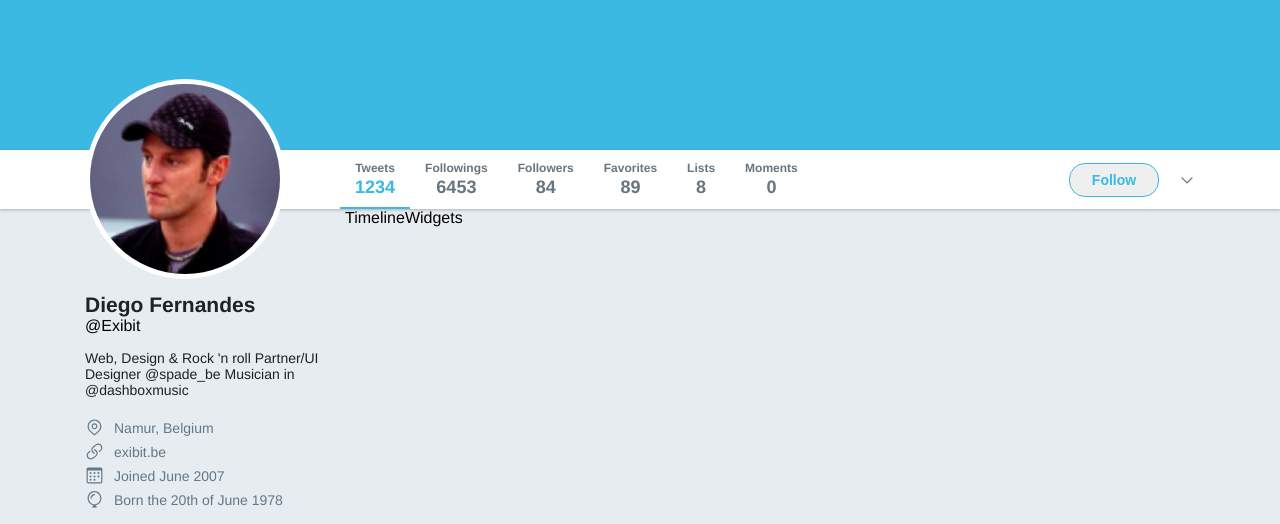
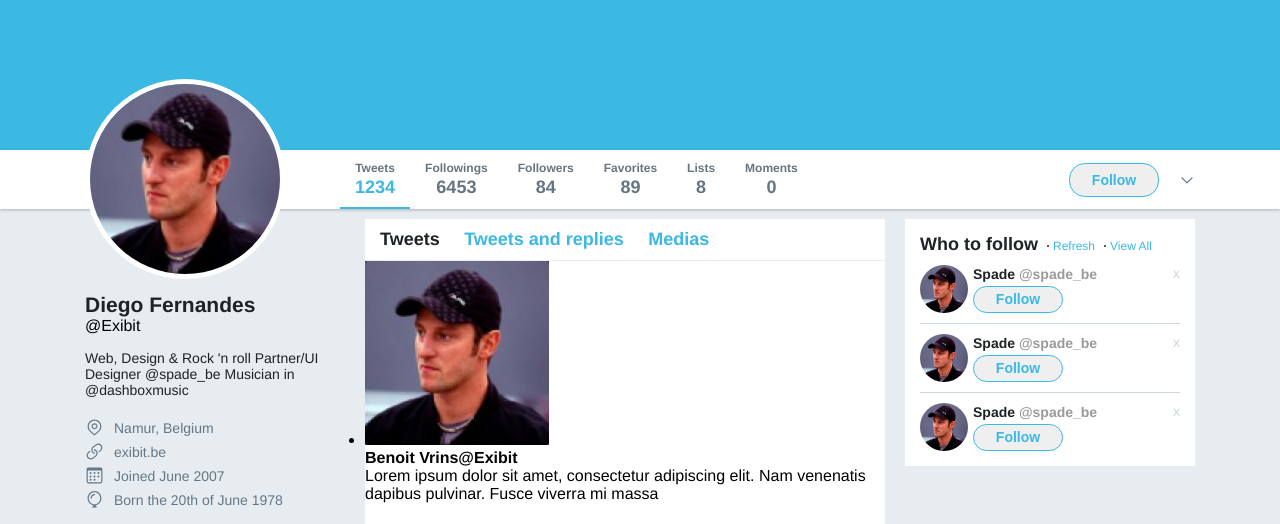
Before and after one commit to tadeumx1/flexbox-twitter-clone, a plain HTML site: page index.html in a window 1280 px wide. Shown: the part 276-800 px from the top of the page. Drawn offline with Linux system fonts and the light colour scheme.

Commit message:
Add Section Side Widgets

```diff
--- a/index.html
+++ b/index.html
@@ -113,11 +113,64 @@
     </aside>
 
     <section class="timeline">
-      Timeline
+      <nav>
+        <a href="" class="active">Tweets</a>
+        <a href="">Tweets and replies</a>
+        <a href="">Medias</a>
+      </nav>
+
+      <ul class="tweets">
+        <li>
+          <img src="images/avatar.jpg" alt="Avatar" />
+          <div class="info">
+            <strong>Benoit Vrins<span>@Exibit</span></strong>
+            <p>Lorem ipsum dolor sit amet, consectetur adipiscing elit. Nam venenatis dapibus pulvinar. Fusce viverra mi massa</p>
+          </div>
+          <div class=""></div>
+        </li>
+      </ul>
     </section>
 
     <aside class="widgets">
-      Widgets
+      <div class="widget follow">
+        <div class="title">
+          <strong>Who to follow</strong>
+          <a href="">Refresh</a>
+          <a href="">View All</a>
+        </div>
+          <ul>
+            <li>
+              <div class="profile">
+                <img src="images/avatar.jpg" alt="Avatar">
+                <div class="info">
+                  <strong>Spade <span>@spade_be</span></strong>
+                  <button>Follow</button>
+                </div>
+              </div>
+              <a href="">x</a>
+            </li>
+            <li>
+              <div class="profile">
+                <img src="images/avatar.jpg" alt="Avatar">
+                <div class="info">
+                  <strong>Spade <span>@spade_be</span></strong>
+                  <button>Follow</button>
+                </div>
+              </div>
+              <a href="">x</a>
+            </li>
+            <li>
+              <div class="profile">
+                <img src="images/avatar.jpg" alt="Avatar">
+                <div class="info">
+                  <strong>Spade <span>@spade_be</span></strong>
+                  <button>Follow</button>
+                </div>
+              </div>
+              <a href="">x</a>
+            </li>
+          </ul>
+      </div>
     </aside>
   </div>
 
--- a/styles.css
+++ b/styles.css
@@ -311,3 +311,141 @@ div.wrapper-content aside.profile .images ul li {
   flex: 1 0 auto;
   margin: 0 5px 5px 0;
 }
+
+div.wrapper-content .timeline {
+  flex: 1;
+  background: #FFF;
+  margin: 10px 20px 0;
+}
+
+div.wrapper-content .timeline nav {
+  border-bottom: 1px solid #E6ECF0;
+  padding: 10px 15px;
+}
+
+div.wrapper-content .timeline nav a {
+  text-decoration: none;
+  color: #3BB9E3;
+  font-size: 18px;
+  font-weight: bold;
+  margin-left: 20px;
+}
+
+div.wrapper-content .timeline nav a:first-child {
+  margin: 0;
+}
+
+div.wrapper-content .timeline nav a.active {
+  color: #1f2226;
+}
+
+div.wrapper-content aside.widgets {
+  width: 290px;
+  margin-top: 10px;
+}
+
+div.wrapper-content aside.widgets .widget {
+  background: #FFF;
+  padding: 15px;
+}
+
+div.wrapper-content aside.widgets .widget .title {
+  display: flex;
+
+  /* A propriedade baseline é usada geralmente para alinhar textos na mesma linha */
+  align-items: baseline;
+}
+
+div.wrapper-content aside.widgets .widget .title strong {
+  font-size: 18px;
+  color: #1f2226;
+}
+
+div.wrapper-content aside.widgets .widget .title a {
+  color: #3BB9E3;
+  font-size: 12px;
+  text-decoration: none;
+  position: relative;
+  padding-left: 15px;
+}
+
+div.wrapper-content aside.widgets .widget .title a::before {
+  content: '';
+  width: 2px;
+  height: 2px;
+  border-radius: 50%;
+  background: #222;
+  margin-left: 5px;
+  margin-right: 5px;
+  position: absolute;
+  left: 4px;
+  top: 6px;
+}
+
+div.wrapper-content aside.widgets .follow ul {
+  list-style: none;
+  margin-top: 10px;
+}
+
+div.wrapper-content aside.widgets .follow ul li {
+  display: flex;
+  justify-content: space-between;
+  border-bottom: 1px solid #ccd6dd;
+  padding-bottom: 10px;
+  margin-bottom: 10px;
+}
+
+div.wrapper-content aside.widgets .follow ul li:last-child {
+  margin-bottom: 0;
+  padding-bottom: 0;
+  border: 0;
+}
+
+div.wrapper-content aside.widgets .follow ul li .profile {
+  display: flex;
+  align-items: center;
+}
+
+div.wrapper-content aside.widgets .follow ul li .profile img {
+ width: 48px;
+ height: 48px;
+ border-radius: 50%;
+}
+
+div.wrapper-content aside.widgets .follow ul li .profile .info {
+  margin-left: 5px;
+  display: flex;
+  flex-direction: column;
+}
+
+div.wrapper-content aside.widgets .follow ul li .profile .info strong {
+  font-size: 14px;
+  color: #1F2326;
+}
+
+div.wrapper-content aside.widgets .follow ul li .profile .info strong span {
+  font-weight: bold;
+  color: #9a9a9a;
+}
+
+div.wrapper-content aside.widgets .follow ul li .profile .info button {
+  height: 27px;
+  margin-top: 4px;
+
+  display: flex;
+  align-items: center;
+  justify-content: center;
+
+  width: 90px;
+  font-weight: bold;
+  font-size: 14px;
+  color: #3BB9E3;
+  border: 1px solid #3BB9E3;
+  border-radius: 16px;
+}
+
+div.wrapper-content aside.widgets .follow ul li > a{
+  color: #CCD6DD;
+  text-decoration: none;
+  font-size: 14px;
+}
```
